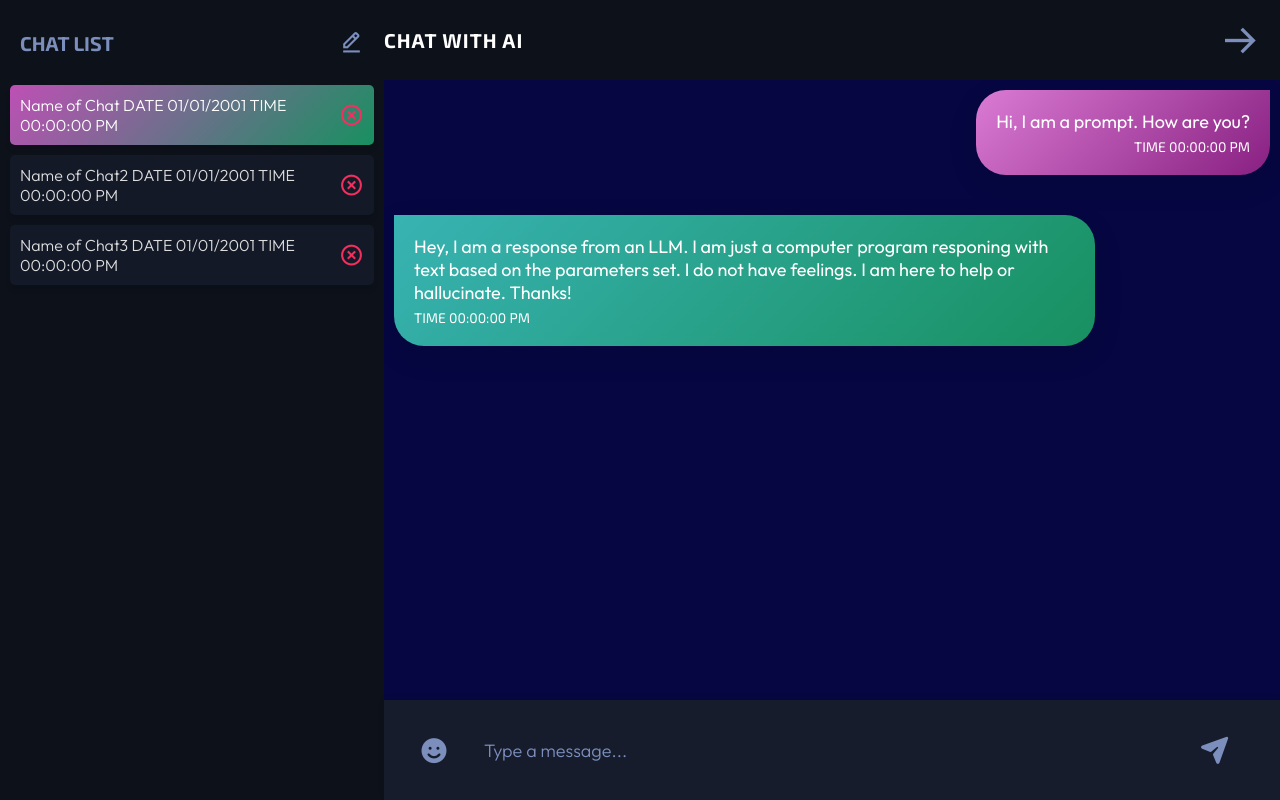
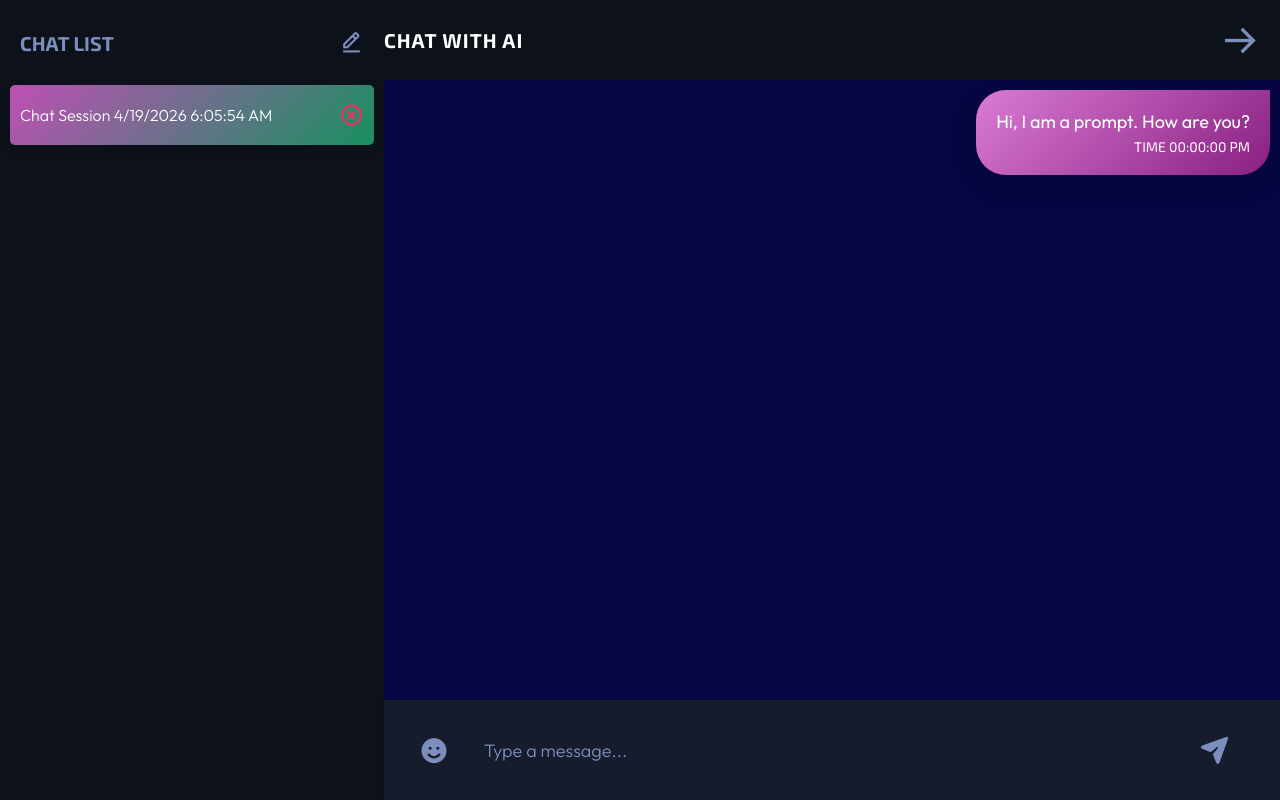
Before and after one commit to CKCarr/aI-chat-bot, a React (Vite) app: page / in a window 1280 px wide. Both pictures are taken after a click on the button "CHAT AI". Built offline with nearby package versions, Linux system fonts and the light colour scheme.

Commit message:
created state for chat,  chat history, input, messages - resets new chats and new messages - maps messages to chat history list dynamically

```diff
--- a/src/App.jsx
+++ b/src/App.jsx
@@ -4,19 +4,32 @@ import ChatBotApp from './Components/ChatBotApp'
 
 const App = () => {
   const [isChatting, setIsChatting] = useState(false)
+  const [chats, setChats] = useState([])
 
+  // handler sets state of isChatting to true when user clicks start button on landing page
   const handleStartChat = () => {
     setIsChatting(true);
+    // handles chat history list when user starts a new chat
+    if (chats.length === 0) {
+      const newChat = {
+        id: `Chat Session ${new Date().toLocaleDateString("en-US")} ${new Date().toLocaleTimeString("en-US")}`,
+        messages: [],
+      }
+      setChats([newChat])
+    }
   };
 
+  // handler sets state of isChatting to false when user clicks go back button in the chat app
   const handleEndChat = () => {
     setIsChatting(false);
   };
 
+
+
   return (
     <div className='container'>
       {/* Logic conditional state of Chat renders UI of selected state */}
-      {isChatting ? <ChatBotApp onGoBack={handleEndChat} /> : <ChatBotStart onStartChat={handleStartChat} />}
+      {isChatting ? <ChatBotApp onGoBack={handleEndChat} chats={chats} setChats={setChats} /> : <ChatBotStart onStartChat={handleStartChat} />}
     </div>
   )
 };
--- a/src/Components/ChatBotApp.jsx
+++ b/src/Components/ChatBotApp.jsx
@@ -1,7 +1,41 @@
-import React from 'react'
+import React, { useState } from 'react'
 import './ChatBotApp.css'
 
-const ChatBotApp = ({ onGoBack }) => {
+const ChatBotApp = ({ onGoBack, chats, setChats }) => {
+    // state  for chat input field
+    const [inputValue, setInputValue] = useState('');
+
+    // state for chat messages
+    const [messages, setMessages] = useState(chats[0]?.messages || []);
+
+    // handler input change in the chat input field and updates the inputValue state with the current value of the input field
+    const handleInputChange = (e) => {
+        setInputValue(e.target.value);
+    };
+
+    // handles submit message
+    const sendMessage = () => {
+        if (inputValue.trim === '') return; // prevents submitting empty messages
+        const newMessage = {
+            type: "prompt",
+            text: inputValue,
+            timestamp: new Date().toLocaleTimeString("en-US"),
+        }
+
+        const updatedMessages = [...messages, newMessage];
+        setMessages(updatedMessages);
+        setInputValue(''); // resets input field
+
+        // handle chat history when user submits a new message, updates the messages array of the first chat in the chat history with the updated messages array
+        const updatedChats = chats.map((chat, index) => {
+            if (index === 0) {
+                return { ...chats, messages: updatedMessages };
+            }
+            return chat;
+        });
+        setChats(updatedChats);
+    }
+
     return (
         <div className='chat-app'>
             <div className="chat-list">
@@ -10,18 +44,12 @@ const ChatBotApp = ({ onGoBack }) => {
                     <i className='bx bx-edit-alt new-chat'></i>
                 </div>
                 {/* This will be mapped with the chat history */}
-                <div className="chat-list-item active">
-                    <h4>Name of Chat DATE 01/01/2001 TIME 00:00:00 PM</h4>
+                {chats.map((chat, index) =>
+                (<div key={index} className={`chat-list-item ${index === 0 ? 'active' : ''}`}>
+                    <h4>{chat.id}</h4>
                     <i className="bx bx-x-circle"></i>
-                </div>
-                <div className="chat-list-item">
-                    <h4>Name of Chat2 DATE 01/01/2001 TIME 00:00:00 PM</h4>
-                    <i className="bx bx-x-circle"></i>
-                </div>
-                <div className="chat-list-item">
-                    <h4>Name of Chat3 DATE 01/01/2001 TIME 00:00:00 PM</h4>
-                    <i className="bx bx-x-circle"></i>
-                </div>
+                </div>)
+                )}
             </div>
             {/* This will be the chat window */}
             <div className="chat-window">
@@ -35,10 +63,6 @@ const ChatBotApp = ({ onGoBack }) => {
                         <span>TIME 00:00:00 PM</span>
                     </div>
 
-
-                    <div className="response">Hey, I am a response from an LLM. I am just a computer program responing with text based on the parameters set. I do not have feelings. I am here to help or hallucinate.  Thanks!
-                        <span>TIME 00:00:00 PM</span>
-                    </div>
                     <div className="typing">Typing...</div>
                 </div>
                 <form action="" className="msg-form">
```
